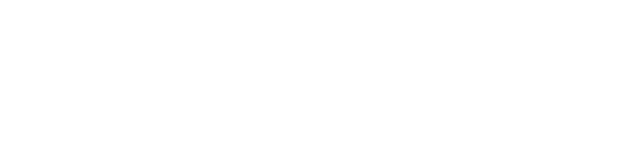
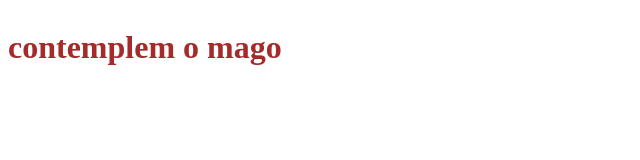
Before and after one commit to Luis-Gabi-pnk/apucais, a plain HTML site: page index.html in a window 1280 px wide. Shown: the whole page, without its empty margins (0-640 px from the left). Drawn offline with Linux system fonts and the light colour scheme.

Commit message:
Update index.html

```diff
--- a/index.html
+++ b/index.html
@@ -7,8 +7,12 @@
       <link rel="stylesheet" href="style.css">
 </head>
 <body class="gradecanguru">
- <header></header>
- <main></main>
+ <header>
+    <h1>contemplem o mago</h1>
+ </header>
+ <main>
+
+ </main>
  <footer>
     <section class="esquerda"></section>
     <section class="centro"></section>
```
